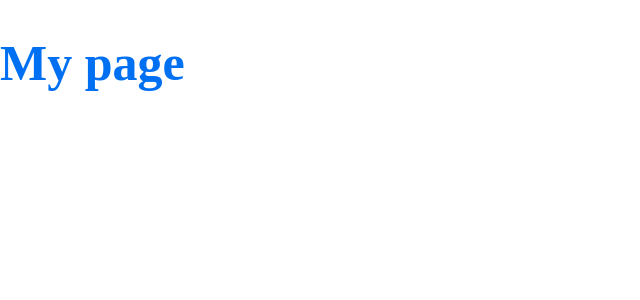
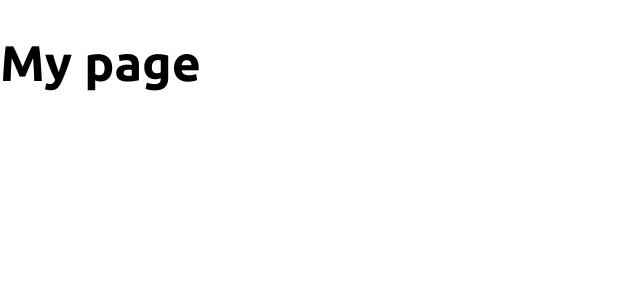
Before and after one commit to guijun13/Guilherme_Jun_JAMStackAlura, a Next.js app: page / in a window 1280 px wide. Shown: the top 300 px of the page, without its empty margins (0-640 px from the left). Built offline with nearby package versions, Linux system fonts and the light colour scheme.

Commit message:
feat(globalstyle): add CSS-reset w/ styled-normalize in new 'GlobalStyle' file

```diff
--- a/package.json
+++ b/package.json
@@ -13,7 +13,8 @@
     "react": "^16.8.0",
     "react-dom": "^16.8.0",
     "react-is": "^16.8.0",
-    "styled-components": "^5.0.0"
+    "styled-components": "^5.0.0",
+    "styled-normalize": "^8.0.7"
   },
   "devDependencies": {
     "babel-plugin-styled-components": "^1.8.0",
--- a/pages/_app.js
+++ b/pages/_app.js
@@ -1,22 +1,11 @@
 import React from 'react';
 import Head from 'next/head';
-import PropTypes from 'prop-types';
-import { createGlobalStyle, ThemeProvider } from 'styled-components';
+// import PropTypes from 'prop-types';
+import { ThemeProvider } from 'styled-components';
+import theme from '../src/theme/index';
+import GlobalStyle from '../src/theme/GlobalStyle';
 
-const GlobalStyle = createGlobalStyle`
-  body {
-    margin: 0;
-    padding: 0;
-    box-sizing: border-box;
-  }
-`;
-
-const theme = {
-  colors: {
-    primary: '#0070f3',
-  },
-};
-
+// eslint-disable-next-line react/prop-types
 export default function App({ Component, pageProps }) {
   return (
     <>
@@ -28,8 +17,8 @@ export default function App({ Component, pageProps }) {
           rel="stylesheet"
         />
       </Head>
-      <GlobalStyle />
       <ThemeProvider theme={theme}>
+        <GlobalStyle />
         {/* eslint-disable-next-line react/jsx-props-no-spreading */}
         <Component {...pageProps} />
       </ThemeProvider>
@@ -37,7 +26,7 @@ export default function App({ Component, pageProps }) {
   );
 }
 
-App.propTypes = {
-  Component: PropTypes.string.isRequired,
-  pageProps: PropTypes.string.isRequired,
-};
+// App.propTypes = {
+//   Component: PropTypes.func.isRequired,
+//   pageProps: PropTypes.object.isRequired,
+// };
--- /dev/null
+++ b/src/theme/GlobalStyle.js
@@ -0,0 +1,30 @@
+import { createGlobalStyle } from 'styled-components';
+import { normalize } from 'styled-normalize';
+
+const GlobalStyle = createGlobalStyle`
+  *{
+    box-sizing: border-box;
+  }
+
+  ${normalize}
+
+  html,
+  body {
+    margin: 0;
+    padding: 0;
+    font-family: ${({ theme }) => theme.fontFamily};
+  }
+  /* Full height layout */
+  html, body {
+    display: flex;
+    min-height: 100vh;
+    width: 100%;
+  }
+  #__next {
+    flex: 1;
+    display: flex;
+    flex-direction: column;
+  }
+`;
+
+export default GlobalStyle;
```
Also changed, not shown: 1 other file (tests, documents, lock files or other folders).
